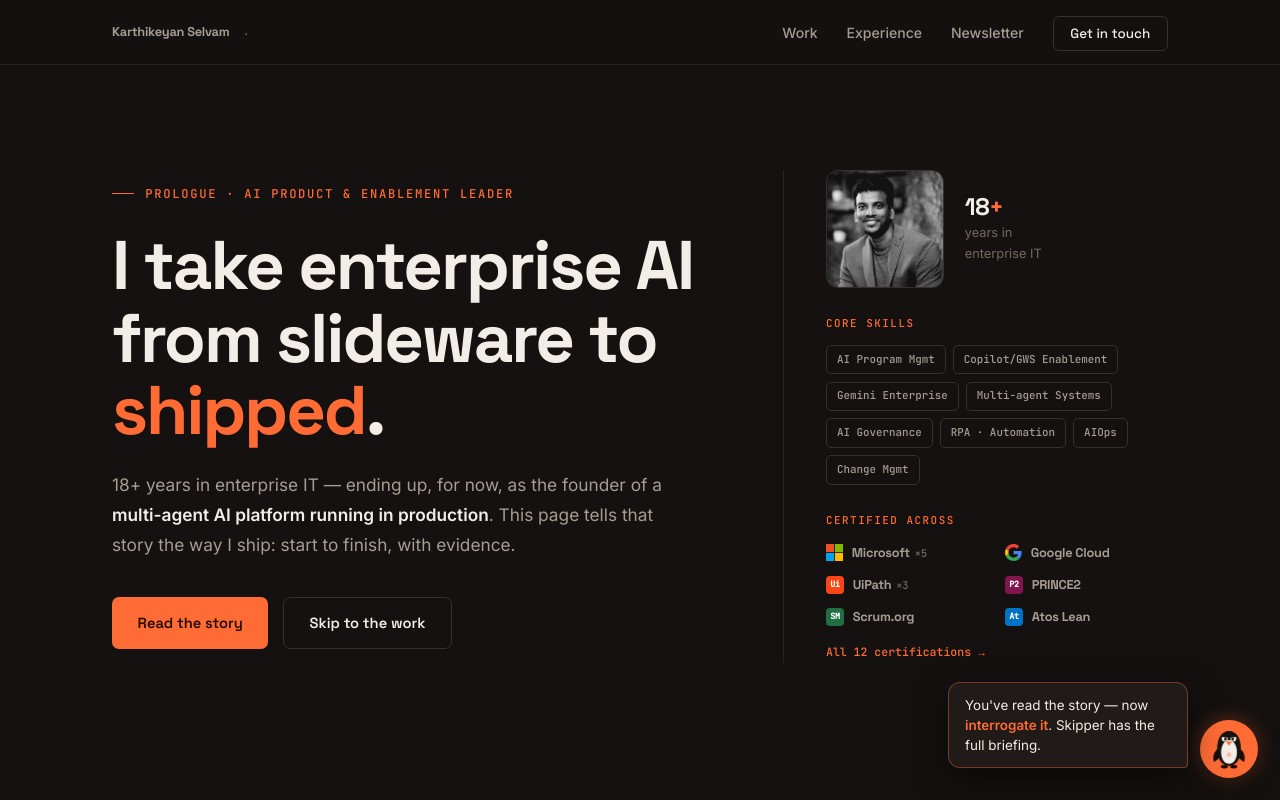
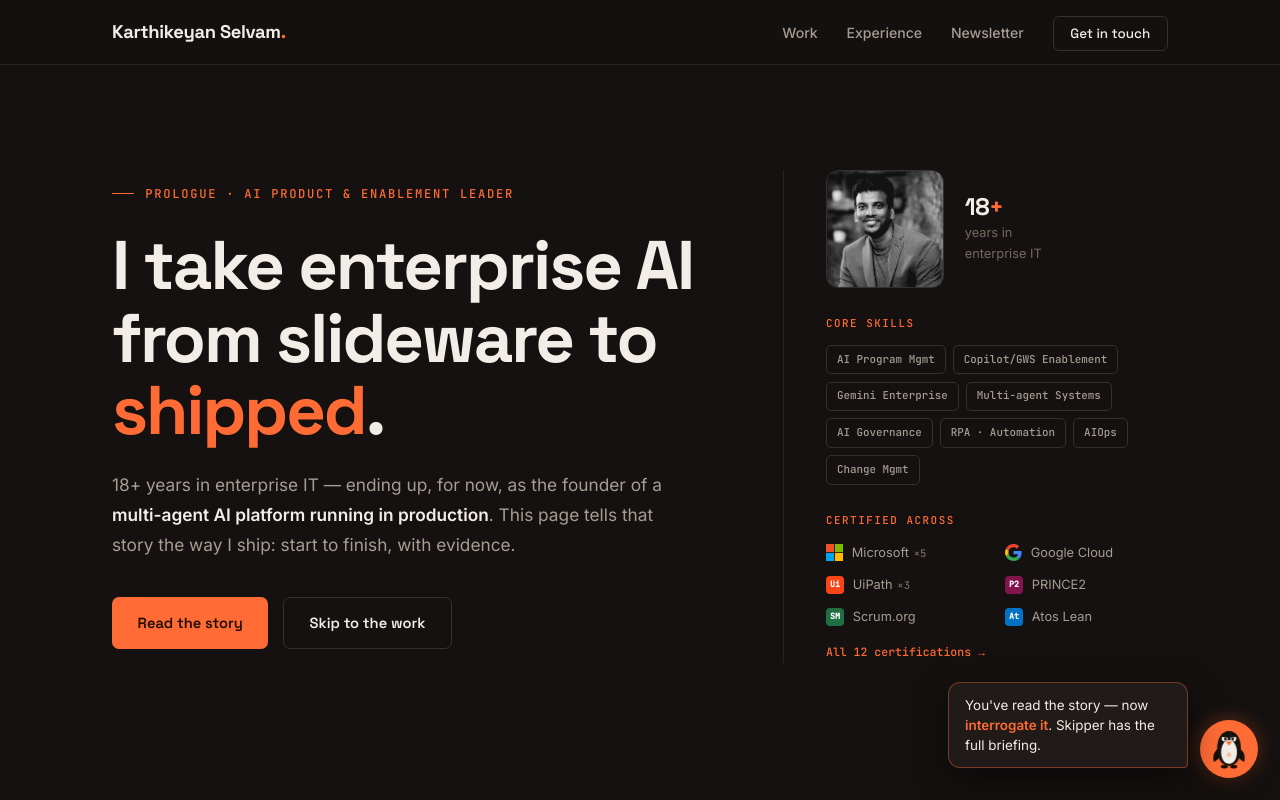
Before and after one commit to skarthik1710/karthik-website, a plain HTML site: page public/index.html in a window 1280 px wide. Shown: the top 800 px of the page. Drawn offline with nearby package versions, Linux system fonts and the light colour scheme.

Commit message:
Fix nav logo spacing bug on homepage (class name collision)
.brand was reused for the "Certified across" cert-badge grid
(display:flex + gap:0.55rem), which bled onto the unrelated nav-logo
.brand rule sharing the same class name — inserting an 8.8px gap
between "Selvam" and the accent dot. Renamed the cert-badge class to
.cert-brand to remove the collision; only this page had a cert grid,
so experience/newsletter/admin were never affected.

```diff
--- a/public/index.html
+++ b/public/index.html
@@ -426,9 +426,9 @@
             border: 1px solid var(--line-strong); color: var(--muted);
         }
         .brand-grid { display: grid; grid-template-columns: 1fr 1fr; gap: 0.7rem 1rem; }
-        .brand { display: flex; align-items: center; gap: 0.55rem; font-size: 0.8rem; color: var(--muted); }
-        .brand svg { flex-shrink: 0; display: block; }
-        .brand b { font-family: var(--font-mono); font-size: 0.66rem; font-weight: 500; color: var(--dim); margin-left: 0.3rem; }
+        .cert-brand { display: flex; align-items: center; gap: 0.55rem; font-size: 0.8rem; color: var(--muted); }
+        .cert-brand svg { flex-shrink: 0; display: block; }
+        .cert-brand b { font-family: var(--font-mono); font-size: 0.66rem; font-weight: 500; color: var(--dim); margin-left: 0.3rem; }
         .mono-mark {
             width: 18px; height: 18px; border-radius: 4px; flex-shrink: 0;
             display: flex; align-items: center; justify-content: center;
@@ -854,27 +854,27 @@
             <div>
                 <div class="side-label">Certified across</div>
                 <div class="brand-grid">
-                    <div class="brand" title="Microsoft: AI Transformation Leader, AI-900, AZ-900, PowerUp, Power Platform">
+                    <div class="cert-brand" title="Microsoft: AI Transformation Leader, AI-900, AZ-900, PowerUp, Power Platform">
                         <svg viewBox="0 0 21 21" width="17" height="17" role="img" aria-label="Microsoft"><rect x="0" y="0" width="10" height="10" fill="#F25022"/><rect x="11" y="0" width="10" height="10" fill="#7FBA00"/><rect x="0" y="11" width="10" height="10" fill="#00A4EF"/><rect x="11" y="11" width="10" height="10" fill="#FFB900"/></svg>
                         <span>Microsoft<b>×5</b></span>
                     </div>
-                    <div class="brand" title="Google Cloud: Gen AI Leader">
+                    <div class="cert-brand" title="Google Cloud: Gen AI Leader">
                         <svg viewBox="0 0 48 48" width="17" height="17" role="img" aria-label="Google"><path fill="#EA4335" d="M24 9.5c3.54 0 6.71 1.22 9.21 3.6l6.85-6.85C35.9 2.38 30.47 0 24 0 14.62 0 6.51 5.38 2.56 13.22l7.98 6.19C12.43 13.72 17.74 9.5 24 9.5z"/><path fill="#4285F4" d="M46.98 24.55c0-1.57-.15-3.09-.38-4.55H24v9.02h12.94c-.58 2.96-2.26 5.48-4.78 7.18l7.73 6c4.51-4.18 7.09-10.36 7.09-17.65z"/><path fill="#FBBC05" d="M10.53 28.59c-.48-1.45-.76-2.99-.76-4.59s.27-3.14.76-4.59l-7.98-6.19C.92 16.46 0 20.12 0 24c0 3.88.92 7.54 2.56 10.78l7.97-6.19z"/><path fill="#34A853" d="M24 48c6.48 0 11.93-2.13 15.89-5.81l-7.73-6c-2.15 1.45-4.92 2.3-8.16 2.3-6.26 0-11.57-4.22-13.47-9.91l-7.98 6.19C6.51 42.62 14.62 48 24 48z"/></svg>
                         <span>Google Cloud</span>
                     </div>
-                    <div class="brand" title="UiPath: RPA Developer Foundation, SAP Automation, Business Analyst">
+                    <div class="cert-brand" title="UiPath: RPA Developer Foundation, SAP Automation, Business Analyst">
                         <span class="mono-mark" style="background:#FA4616; color:#fff;">Ui</span>
                         <span>UiPath<b>×3</b></span>
                     </div>
-                    <div class="brand" title="PRINCE2 Project Management">
+                    <div class="cert-brand" title="PRINCE2 Project Management">
                         <span class="mono-mark" style="background:#82154D; color:#fff;">P2</span>
                         <span>PRINCE2</span>
                     </div>
-                    <div class="brand" title="Professional Scrum Master — Scrum.org">
+                    <div class="cert-brand" title="Professional Scrum Master — Scrum.org">
                         <span class="mono-mark" style="background:#1F6F43; color:#fff;">SM</span>
                         <span>Scrum.org</span>
                     </div>
-                    <div class="brand" title="Atos Lean">
+                    <div class="cert-brand" title="Atos Lean">
                         <span class="mono-mark" style="background:#0073C6; color:#fff;">At</span>
                         <span>Atos Lean</span>
                     </div>
```
